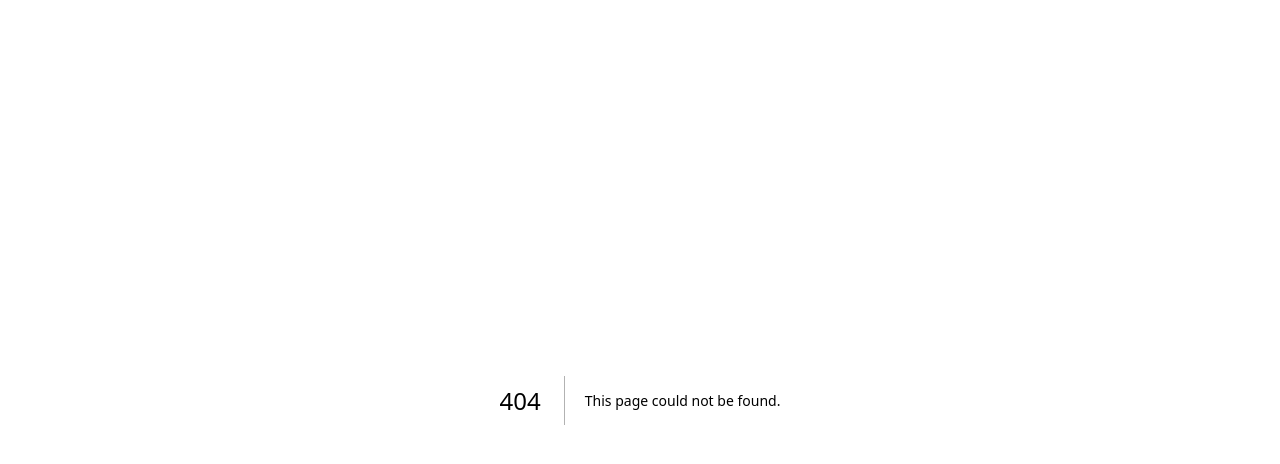
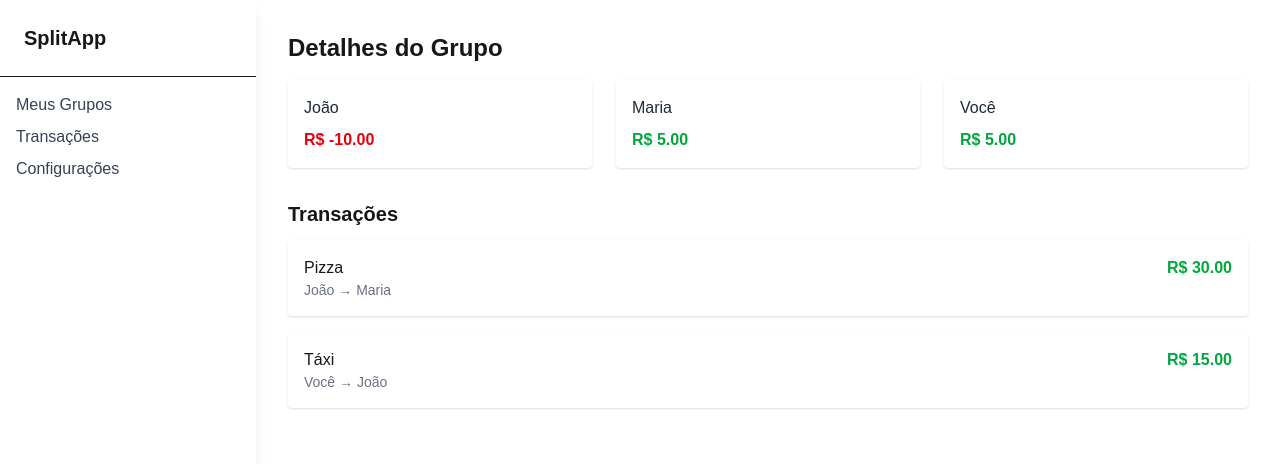
Before and after one commit to senderro/HackatonMiniApp, a Next.js app in the folder hackatonminiapp/: page /group/1 in a window 1280 px wide. Before the commit this address had no page. Shown: the top 464 px of the page. Built offline with nearby package versions, Linux system fonts and the light colour scheme.

Commit message:
testando uma melhoria de ui

```diff
--- /dev/null
+++ b/hackatonminiapp/app/group/[id]/page.tsx
@@ -0,0 +1,52 @@
+'use client';
+import { useParams } from 'next/navigation';
+import { useEffect, useState } from 'react';
+
+type Member = { id: string; name: string; balance: number };
+
+type Transaction = { id: string; description: string; amount: number; from: string; to: string };
+
+export default function GroupDetail() {
+  const { id } = useParams();
+  const [members, setMembers] = useState<Member[]>([]);
+  const [txs, setTxs] = useState<Transaction[]>([]);
+
+  useEffect(() => {
+    // TODO: fetch dados de membros e transações
+    setMembers([
+      { id: 'u1', name: 'João', balance: -10 },
+      { id: 'u2', name: 'Maria', balance: 5 },
+      { id: 'u3', name: 'Você', balance: 5 },
+    ]);
+    setTxs([
+      { id: 't1', description: 'Pizza', amount: 30, from: 'João', to: 'Maria' },
+      { id: 't2', description: 'Táxi', amount: 15, from: 'Você', to: 'João' },
+    ]);
+  }, [id]);
+
+  return (
+    <section className="p-8">
+      <h2 className="text-2xl font-semibold mb-4">Detalhes do Grupo</h2>
+      <div className="grid grid-cols-1 md:grid-cols-3 gap-6 mb-8">
+        {members.map(m => (
+          <div key={m.id} className="p-4 bg-white rounded shadow">
+            <h3 className="font-medium text-gray-800 mb-2">{m.name}</h3>
+            <p className={`${m.balance >= 0 ? 'text-green-600' : 'text-red-600'} font-semibold`}>R$ {m.balance.toFixed(2)}</p>
+          </div>
+        ))}
+      </div>
+      <h3 className="text-xl font-semibold mb-3">Transações</h3>
+      <div className="space-y-4">
+        {txs.map(t => (
+          <div key={t.id} className="p-4 bg-white rounded shadow flex justify-between">
+            <div>
+              <p className="font-medium">{t.description}</p>
+              <p className="text-sm text-gray-500">{t.from} → {t.to}</p>
+            </div>
+            <span className={`${t.amount >= 0 ? 'text-green-600' : 'text-red-600'} font-semibold`}>R$ {t.amount.toFixed(2)}</span>
+          </div>
+        ))}
+      </div>
+    </section>
+  );
+}
--- a/hackatonminiapp/app/layout.tsx
+++ b/hackatonminiapp/app/layout.tsx
@@ -1,16 +1,25 @@
-// app/layout.tsx
 import './globals.css';
 import { ReactNode } from 'react';
-
-export const metadata = {
-  title: 'Telegram MiniApp',
-  description: 'MiniApp Home',
-};
 
 export default function RootLayout({ children }: { children: ReactNode }) {
   return (
     <html lang="pt-BR">
-      <body>{children}</body>
+      <head />
+      <body className="flex h-screen bg-gray-50">
+        <aside className="w-64 bg-white shadow-lg">
+          <div className="p-6 border-b">
+            <h1 className="text-xl font-bold">SplitApp</h1>
+          </div>
+          <nav className="p-4">
+            <ul className="space-y-2">
+              <li><a href="#" className="text-gray-700 hover:text-blue-500">Meus Grupos</a></li>
+              <li><a href="#" className="text-gray-700 hover:text-blue-500">Transações</a></li>
+              <li><a href="#" className="text-gray-700 hover:text-blue-500">Configurações</a></li>
+            </ul>
+          </nav>
+        </aside>
+        <main className="flex-1 overflow-auto">{children}</main>
+      </body>
     </html>
   );
 }
```
